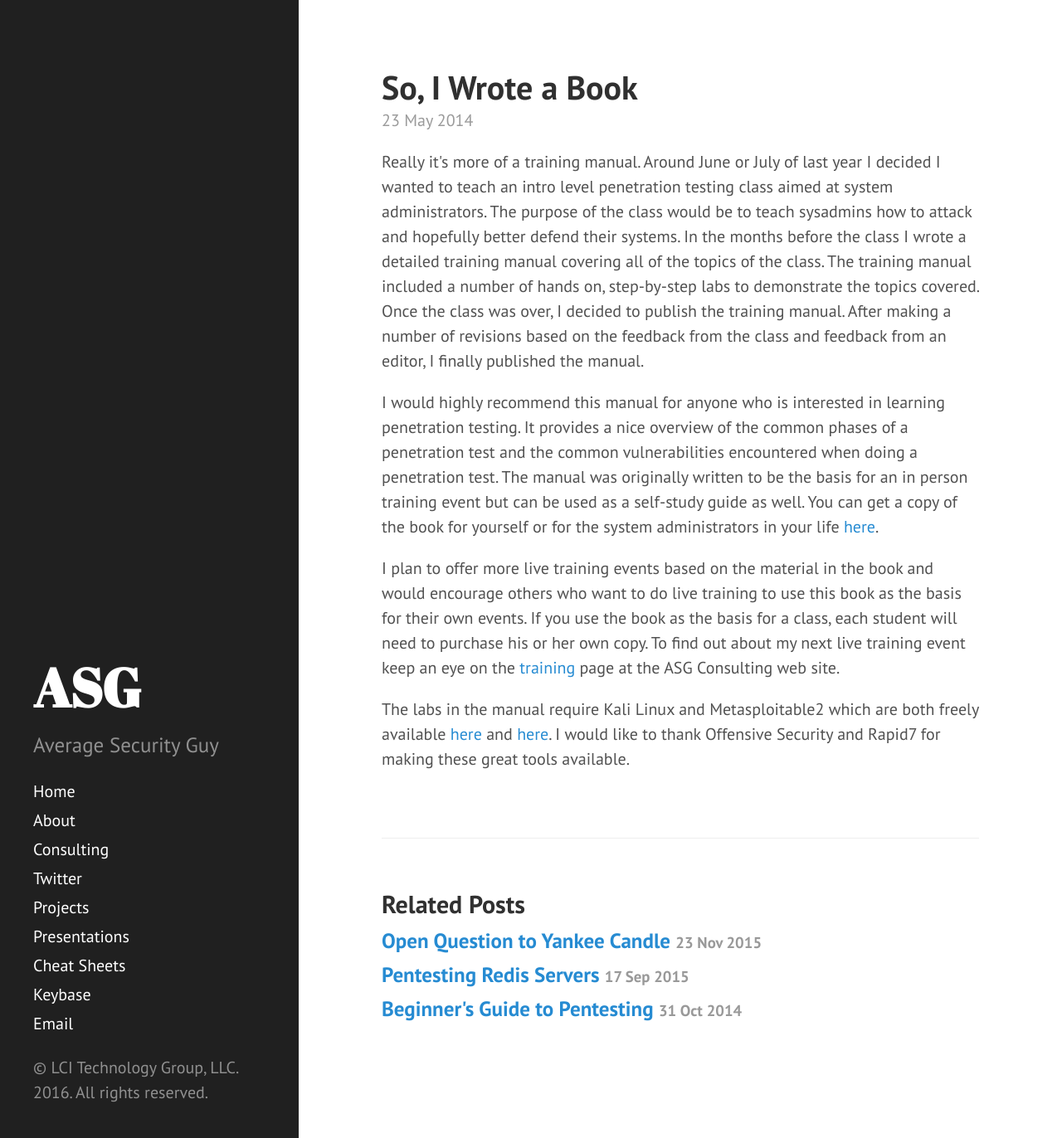
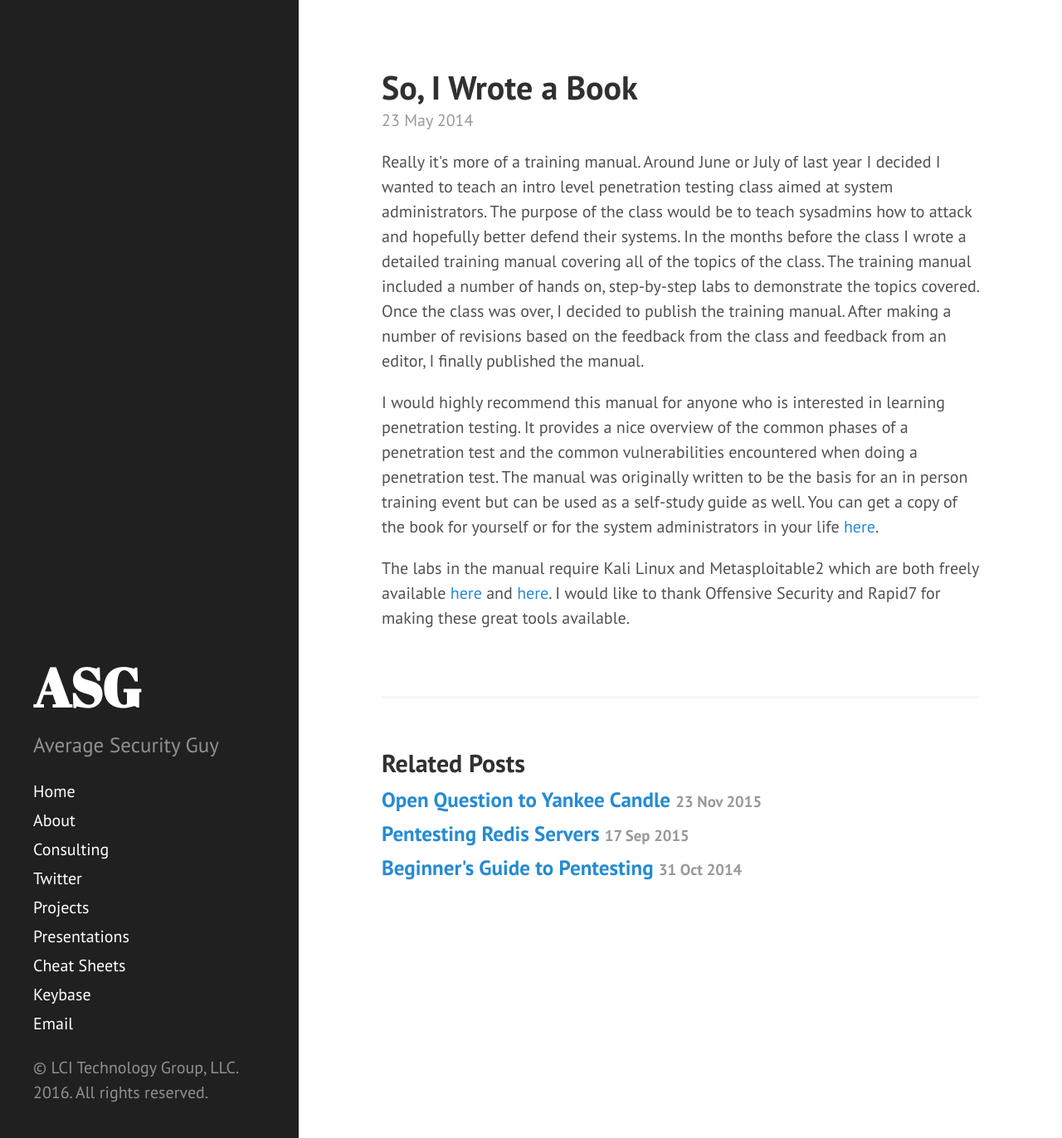
Before and after one commit to jaxmayhem/averagesecurityguy.github.io, a Jekyll site: the page built from _posts/2014-05-23-so-i-wrote-a-book.html, in a window 1280 px wide and 1372 px high. Shown: the whole window at 83% size. Built offline with Jekyll 4.4.1, drawn with Linux system fonts in a browser that asks for light colours.

Commit message:
Removed paragraph on training.

```diff
--- a/_posts/2014-05-23-so-i-wrote-a-book.html
+++ b/_posts/2014-05-23-so-i-wrote-a-book.html
@@ -32,5 +32,4 @@ author:
 ---
 <p>Really it's more of a training manual. Around June or July of last year I decided I wanted to teach an intro level penetration testing class aimed at system administrators. The purpose of the class would be to teach sysadmins how to attack and hopefully better defend their systems. In the months before the class I wrote a detailed training manual covering all of the topics of the class. The training manual included a number of hands on, step-by-step labs to demonstrate the topics covered. Once the class was over, I decided to publish the training manual. After making a number of revisions based on the feedback from the class and feedback from an editor, I finally published the manual.</p>
 <p>I would highly recommend this manual for anyone who is interested in learning penetration testing. It provides a nice overview of the common phases of a penetration test and the common vulnerabilities encountered when doing a penetration test. The manual was originally written to be the basis for an in person training event but can be used as a self-study guide as well. You can get a copy of the book for yourself or for the system administrators in your life <a title="Hack Yourself First Training Manual" href="{{ site.baseurl }}assets/hack-yourself-first-final.pdf">here</a>.</p>
-<p>I plan to offer more live training events based on the material in the book and would encourage others who want to do live training to use this book as the basis for their own events. If you use the book as the basis for a class, each student will need to purchase his or her own copy. To find out about my next live training event keep an eye on the <a title="ASG Consulting Training" href="http://asgconsulting.co/training" target="_blank">training</a> page at the ASG Consulting web site.</p>
 <p>The labs in the manual require Kali Linux and Metasploitable2 which are both freely available <a title="Download Kali Linux" href="http://www.kali.org/downloads/" target="_blank">here</a> and <a title="Download Metasploit" href="http://www.rapid7.com/products/metasploit/download.jsp" target="_blank">here</a>. I would like to thank Offensive Security and Rapid7 for making these great tools available.</p>
```
